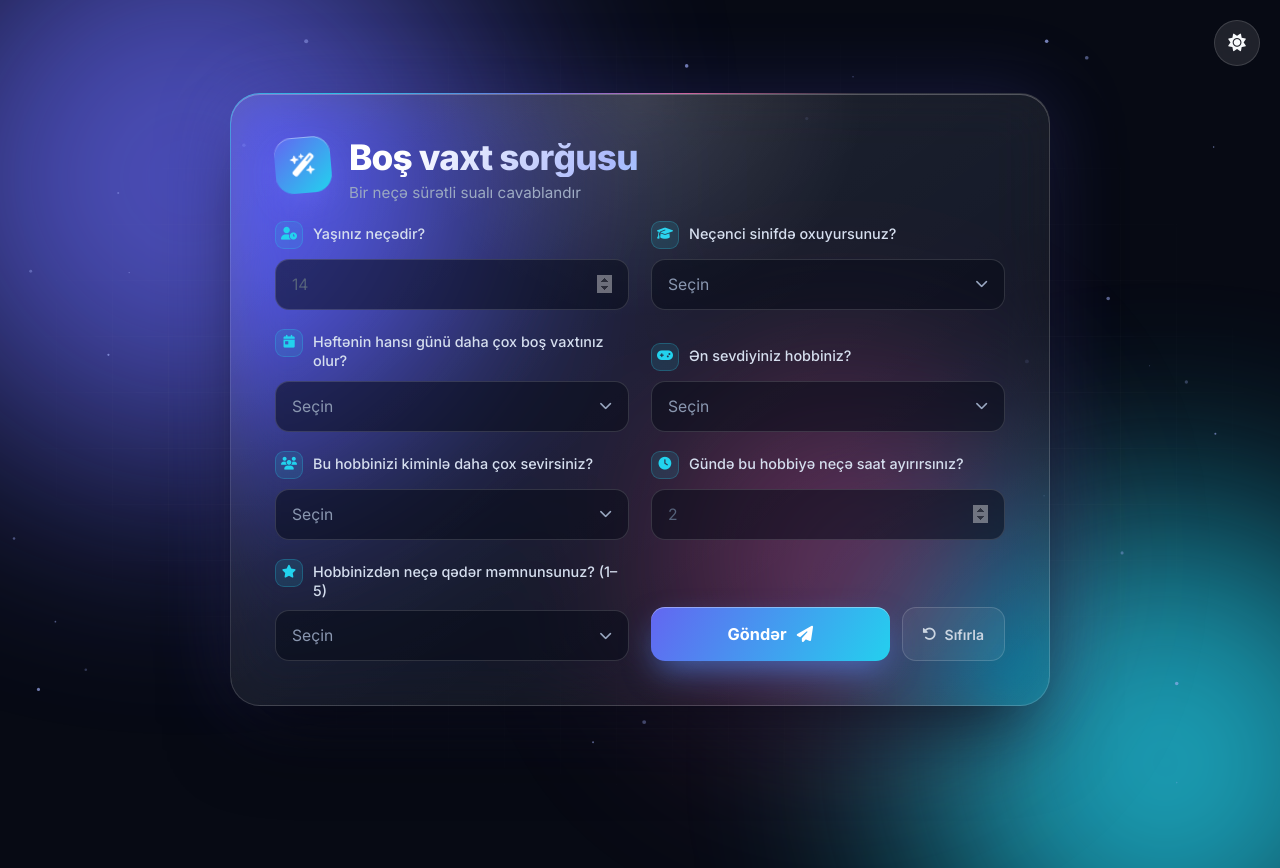
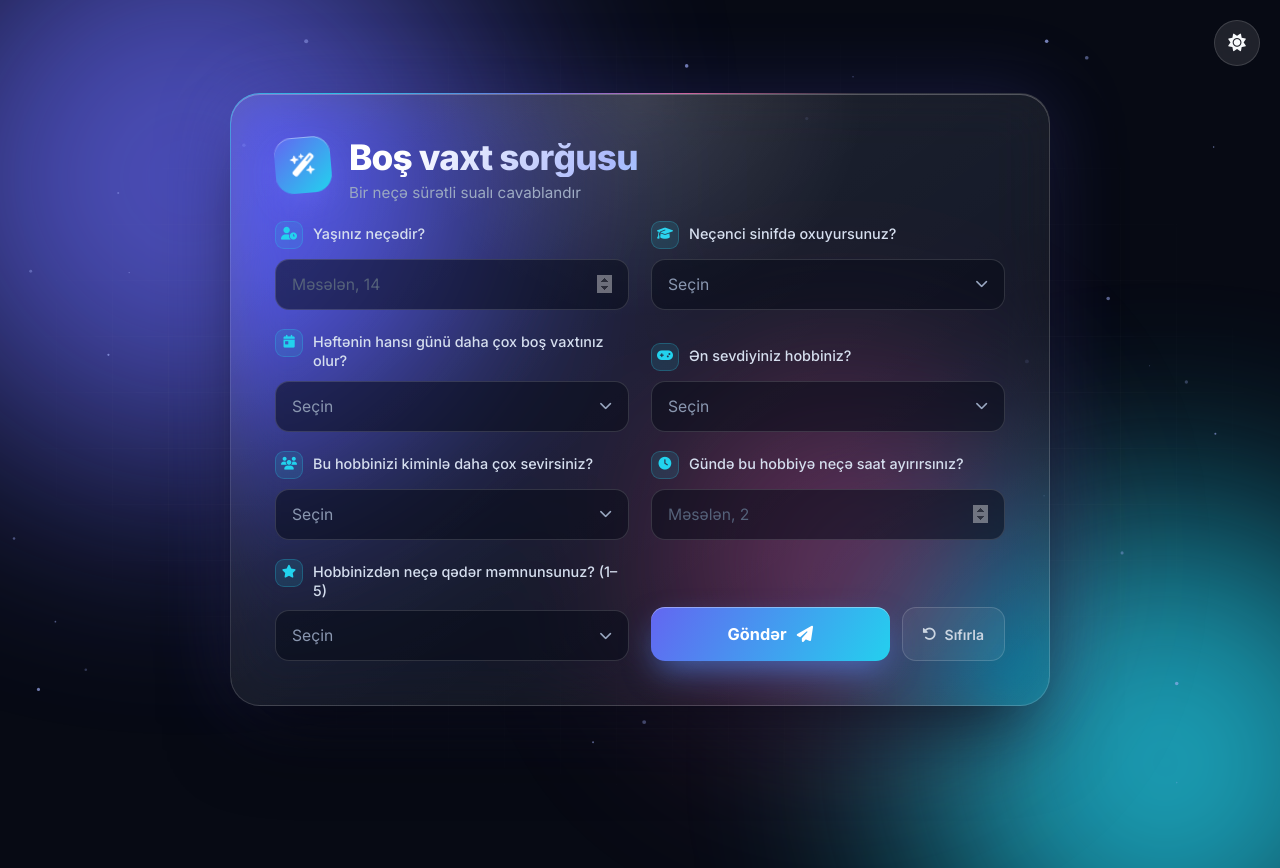
Before and after one commit to Emin875/dt_final_layih-, a Flask app: page / in a window 1280 px wide. Run offline with Flask 3, Linux system fonts and the light colour scheme; data that the repository does not hold is empty; some libraries are stand-ins or nearby versions.

Commit message:
Fix HTML encoding issues in index.html

```diff
--- a/templates/index.html
+++ b/templates/index.html
@@ -36,7 +36,7 @@
                     <div class="input-group" style="--i:0">
                         <label for="age"><i class="fa-solid fa-user-clock"></i> Yaşınız neçədir?</label>
                         <div class="field">
-                            <input type="number" id="age" name="age" min="6" max="18" placeholder="14" required>
+                            <input type="number" id="age" name="age" min="6" max="18" placeholder="Məsələn, 14" required>
                         </div>
                     </div>
 
@@ -91,7 +91,7 @@
                     <div class="input-group" style="--i:5">
                         <label for="hours"><i class="fa-solid fa-clock"></i> Gündə bu hobbiyə neçə saat ayırırsınız?</label>
                         <div class="field">
-                            <input type="number" id="hours" step="0.5" name="hours_per_day" min="0" max="12" placeholder="2" required>
+                            <input type="number" id="hours" step="0.5" name="hours_per_day" min="0" max="12" placeholder="Məsələn, 2" required>
                         </div>
                     </div>
                 </div>
```
